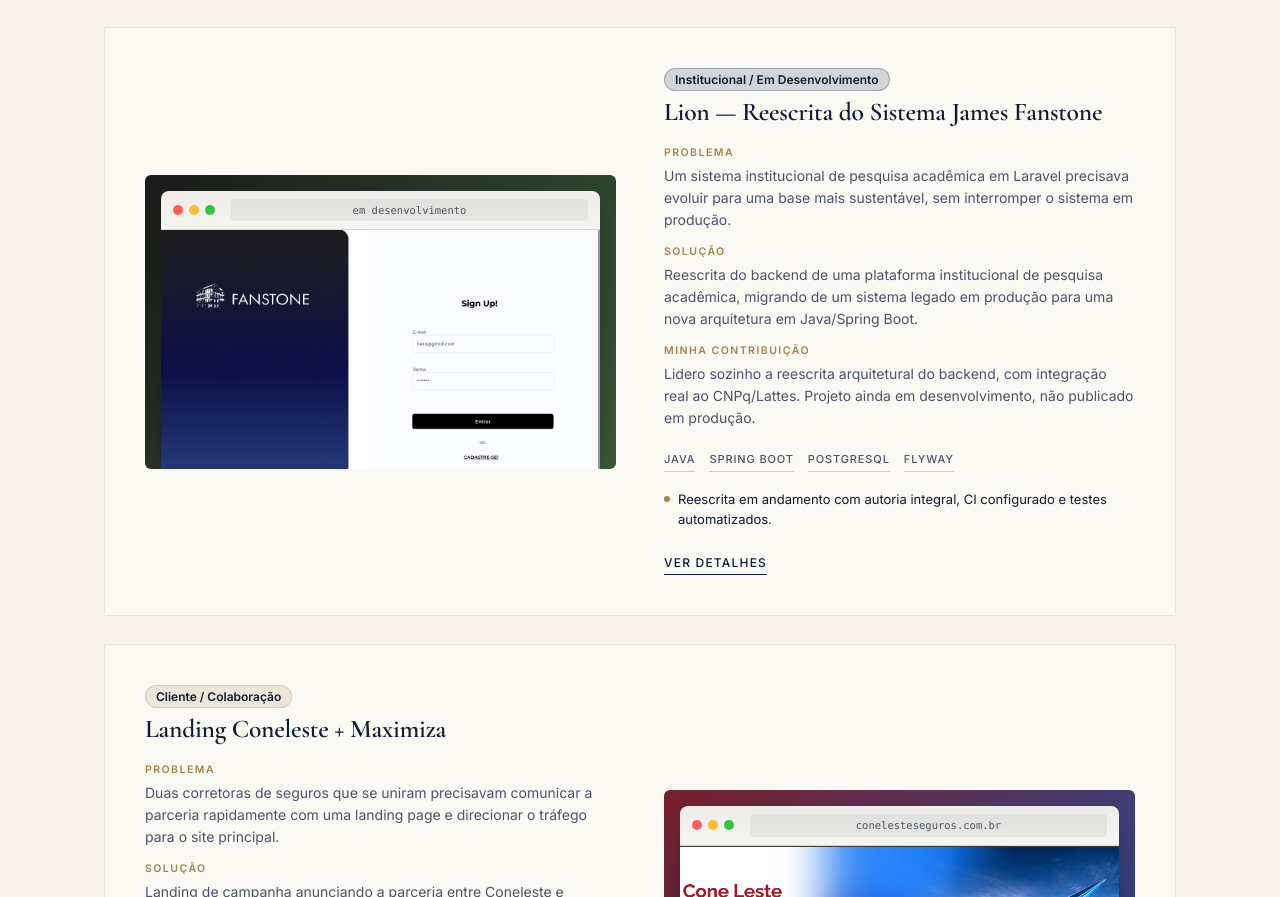
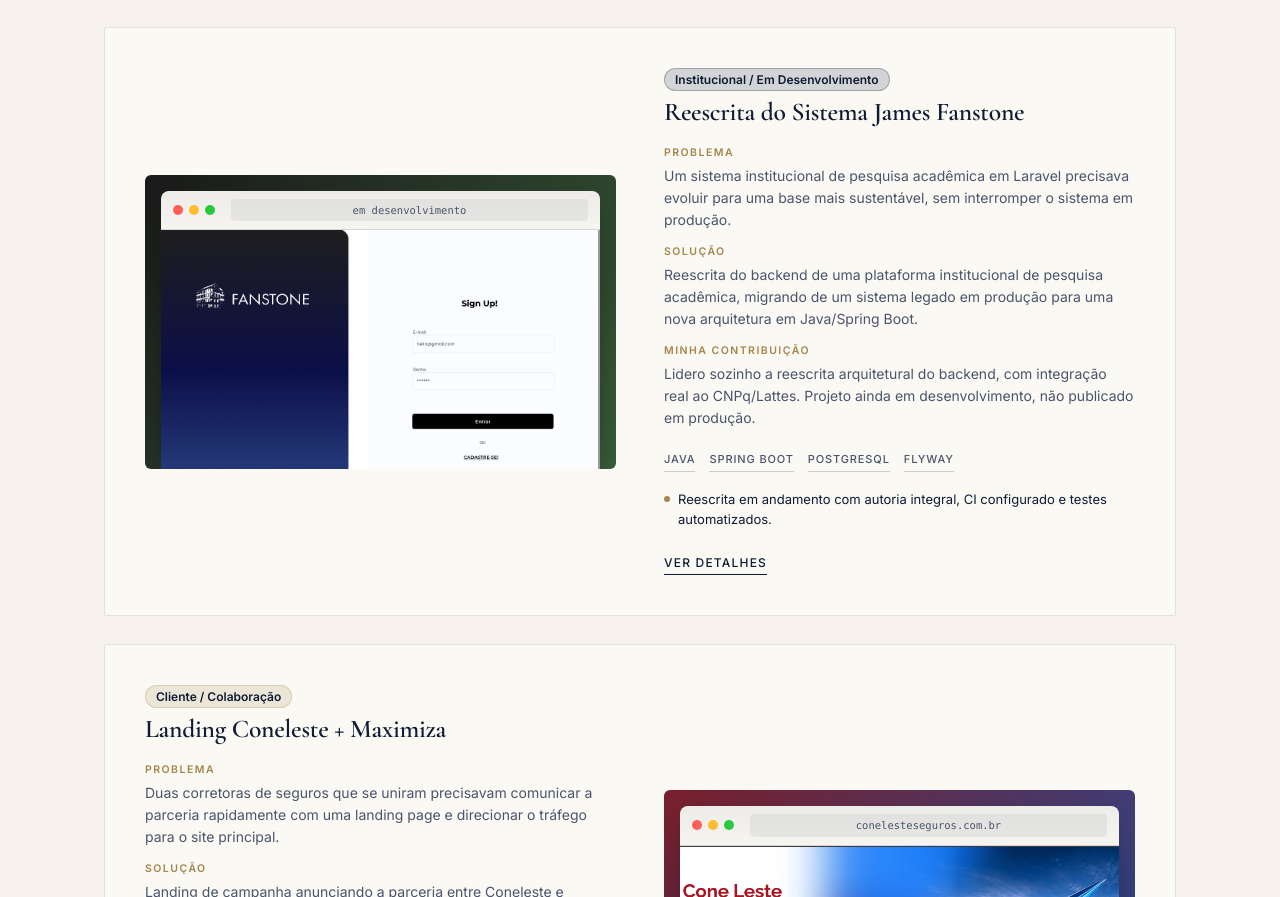
Before and after one commit to GabrielGFC/Portifolio, a React (Vite) app: page /#/ in a window 1280 px wide. Shown: the part 4024-4921 px from the top of the page. Built offline with nearby package versions, Linux system fonts and the light colour scheme.

Commit message:
Simplify Lion Fanstone naming
This change removes the redundant 'Lion —' prefix from the James Fanstone project title in the featured project metadata and localized mock content, keeping the naming consistent across languages and UI displays.

```diff
--- a/src/data/featuredProjects.ts
+++ b/src/data/featuredProjects.ts
@@ -182,7 +182,7 @@
   {
     id: "lion-fanstone",
     i18nKey: "lionFanstone",
-    title: "Lion — Reescrita do Sistema James Fanstone",
+    title: "Reescrita do Sistema James Fanstone",
     badge: "Institucional / Em Desenvolvimento",
     badgeType: "Institucional/Privado",
     problem:
--- a/src/mocks/english.json
+++ b/src/mocks/english.json
@@ -169,7 +169,7 @@
       }
     },
     "lionFanstone": {
-      "title": "Lion — James Fanstone System Rewrite",
+      "title": "James Fanstone System Rewrite",
       "badge": "Institutional / In Development",
       "problem": "An institutional academic-research system built in Laravel needed to move to a more sustainable foundation without interrupting the system already in production.",
       "impact": "Backend rewrite of an institutional academic-research platform, migrating from a legacy production system to a new Java/Spring Boot architecture.",
--- a/src/mocks/portuguese.json
+++ b/src/mocks/portuguese.json
@@ -169,7 +169,7 @@
       }
     },
     "lionFanstone": {
-      "title": "Lion — Reescrita do Sistema James Fanstone",
+      "title": "Reescrita do Sistema James Fanstone",
       "badge": "Institucional / Em Desenvolvimento",
       "problem": "Um sistema institucional de pesquisa acadêmica em Laravel precisava evoluir para uma base mais sustentável, sem interromper o sistema em produção.",
       "impact": "Reescrita do backend de uma plataforma institucional de pesquisa acadêmica, migrando de um sistema legado em produção para uma nova arquitetura em Java/Spring Boot.",
```
